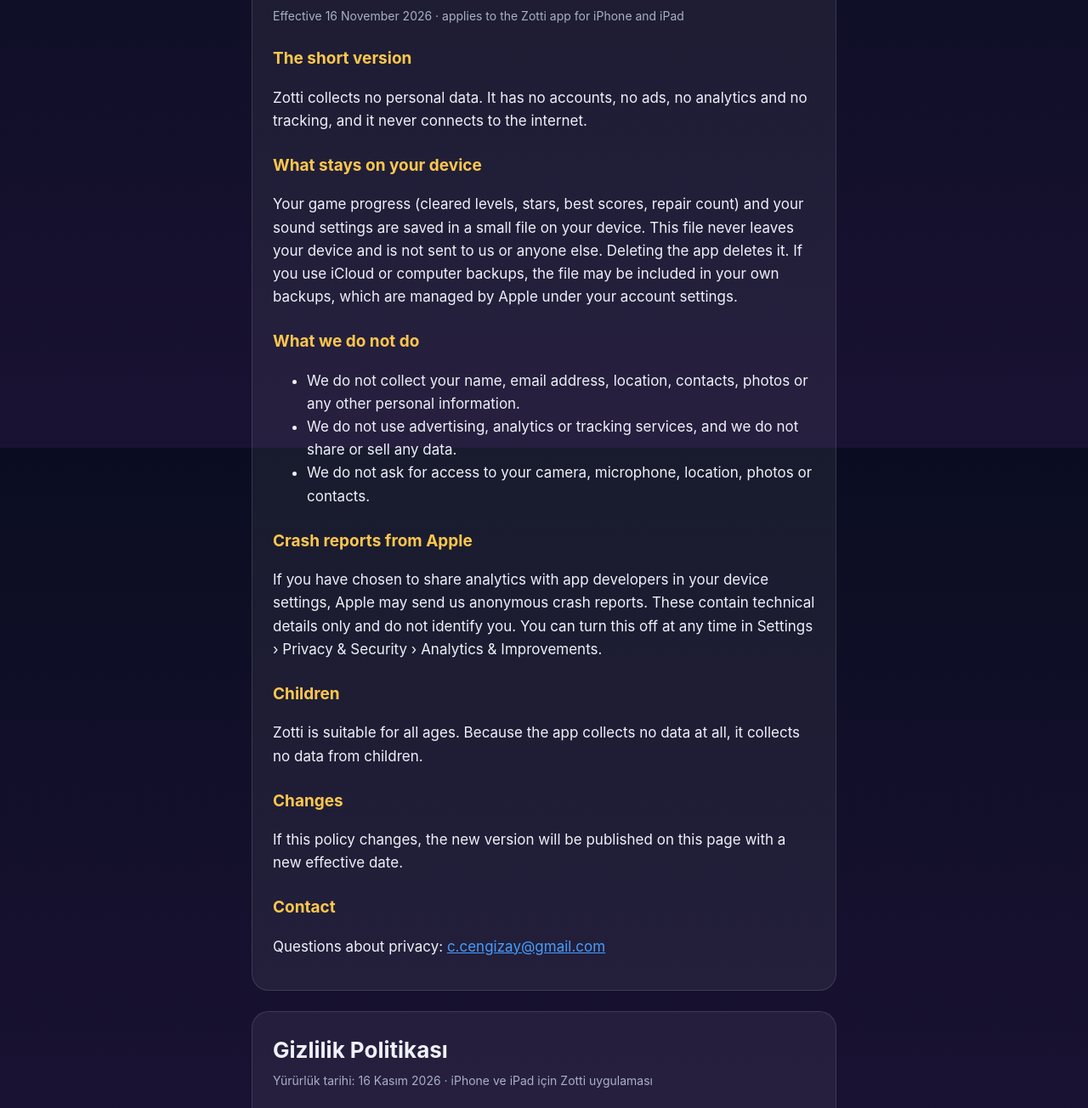
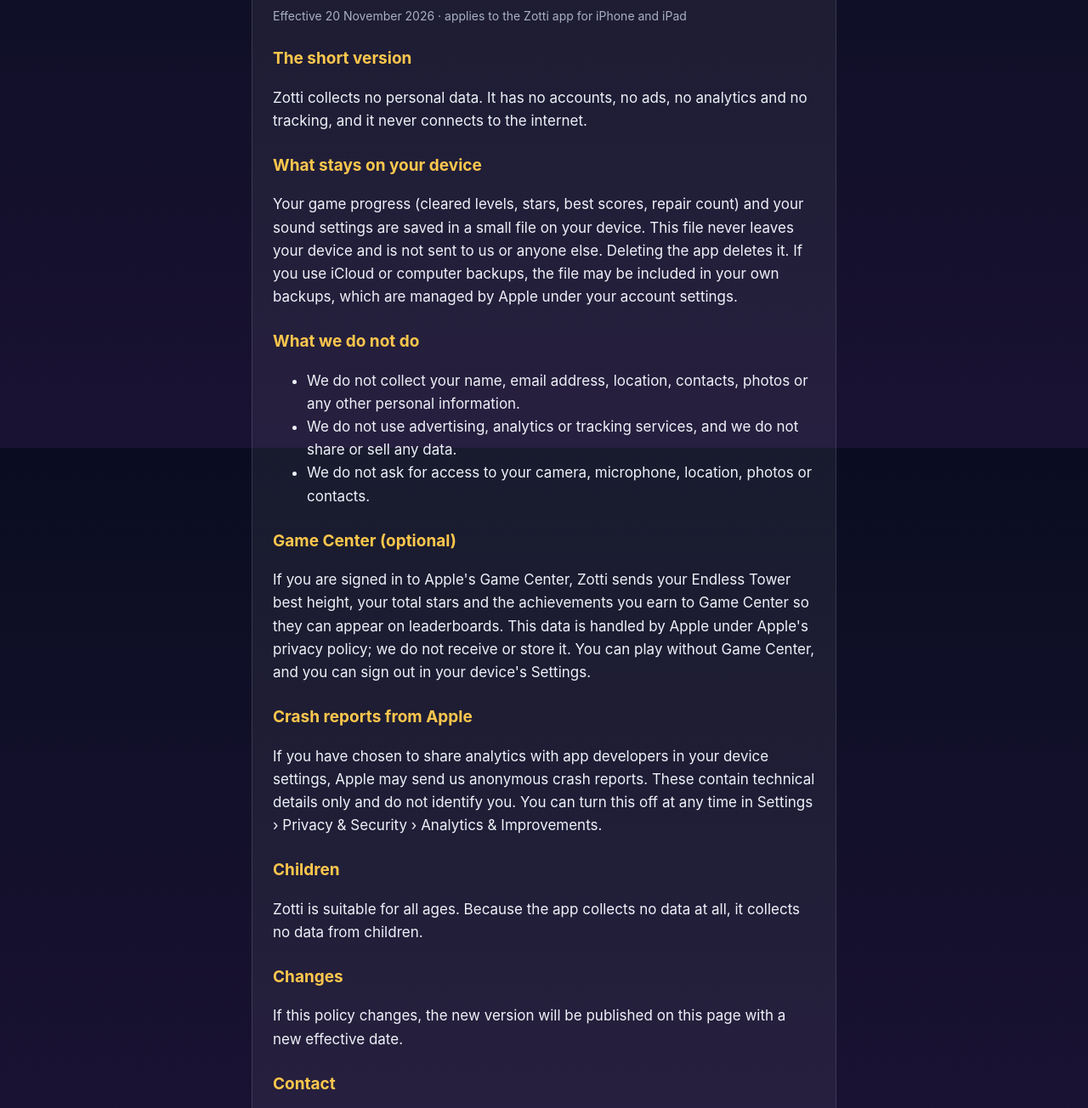
Before and after one commit to Cengiz-sys/zotti, a plain HTML site: page privacy.html in a window 1280 px wide. Shown: the part 273-1577 px from the top of the page at 85% size. Drawn offline with Linux system fonts and the light colour scheme.

Commit message:
Privacy and support: Game Center (optional) and vibration
Co-Authored-By: Claude Opus 5.5 <noreply@anthropic.com>

```diff
--- a/privacy.html
+++ b/privacy.html
@@ -21,7 +21,7 @@
 
   <section id="en" lang="en">
     <h1>Privacy Policy</h1>
-    <p class="meta">Effective 16 November 2026 · applies to the Zotti app for iPhone and iPad</p>
+    <p class="meta">Effective 20 November 2026 · applies to the Zotti app for iPhone and iPad</p>
 
     <h2>The short version</h2>
     <p>Zotti collects no personal data. It has no accounts, no ads, no analytics and no tracking, and it never connects to the internet.</p>
@@ -35,6 +35,9 @@
       <li>We do not use advertising, analytics or tracking services, and we do not share or sell any data.</li>
       <li>We do not ask for access to your camera, microphone, location, photos or contacts.</li>
     </ul>
+
+    <h2>Game Center (optional)</h2>
+    <p>If you are signed in to Apple's Game Center, Zotti sends your Endless Tower best height, your total stars and the achievements you earn to Game Center so they can appear on leaderboards. This data is handled by Apple under Apple's privacy policy; we do not receive or store it. You can play without Game Center, and you can sign out in your device's Settings.</p>
 
     <h2>Crash reports from Apple</h2>
     <p>If you have chosen to share analytics with app developers in your device settings, Apple may send us anonymous crash reports. These contain technical details only and do not identify you. You can turn this off at any time in Settings › Privacy &amp; Security › Analytics &amp; Improvements.</p>
@@ -51,7 +54,7 @@
 
   <section id="tr" lang="tr">
     <h1>Gizlilik Politikası</h1>
-    <p class="meta">Yürürlük tarihi: 16 Kasım 2026 · iPhone ve iPad için Zotti uygulaması</p>
+    <p class="meta">Yürürlük tarihi: 20 Kasım 2026 · iPhone ve iPad için Zotti uygulaması</p>
 
     <h2>Kısaca</h2>
     <p>Zotti hiçbir kişisel veri toplamaz. Hesap, reklam, analiz ya da takip yoktur; uygulama internete hiç bağlanmaz.</p>
@@ -65,6 +68,9 @@
       <li>Reklam, analiz ya da takip hizmeti kullanmayız; hiçbir veriyi paylaşmaz ya da satmayız.</li>
       <li>Kameranıza, mikrofonunuza, konumunuza, fotoğraflarınıza ya da kişilerinize erişim istemeyiz.</li>
     </ul>
+
+    <h2>Game Center (isteğe bağlı)</h2>
+    <p>Apple'ın Game Center hizmetine giriş yaptıysanız Zotti, Sonsuz Kule'deki en yüksek noktanızı, toplam yıldızınızı ve kazandığınız başarımları liderlik tablolarında görünebilmeleri için Game Center'a gönderir. Bu veriler Apple'ın gizlilik politikasına göre Apple tarafından işlenir; biz bunları almayız ve saklamayız. Game Center olmadan da oynayabilirsiniz; çıkış yapmak için cihazınızın Ayarlar uygulamasını kullanabilirsiniz.</p>
 
     <h2>Apple'dan gelen çökme raporları</h2>
     <p>Cihaz ayarlarınızda analiz verilerini uygulama geliştiricileriyle paylaşmayı seçtiyseniz, Apple bize anonim çökme raporları gönderebilir. Bu raporlar yalnızca teknik ayrıntılar içerir ve sizi tanımlamaz. Bunu istediğiniz zaman Ayarlar › Gizlilik ve Güvenlik › Analiz ve İyileştirmeler bölümünden kapatabilirsiniz.</p>
```
Also changed, not shown: support.html (+6 -0 lines).
